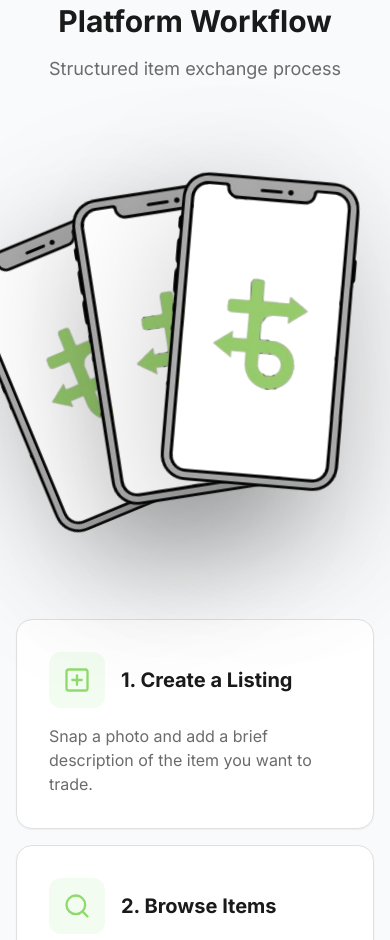
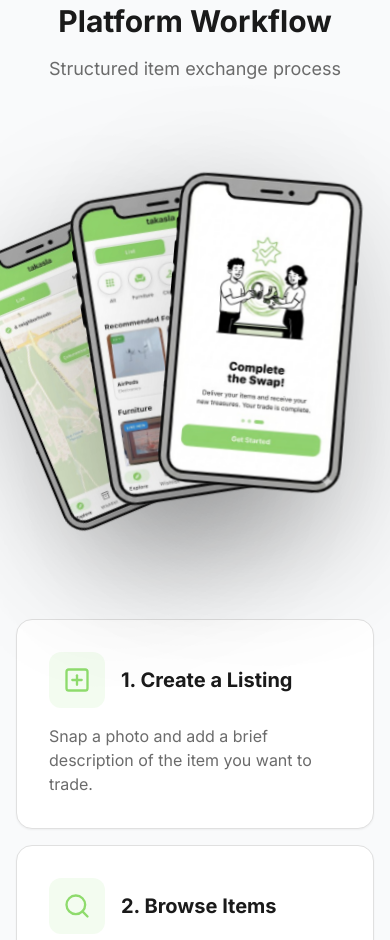
Before and after one commit to bahargunes/takasla-website, a plain HTML site: page index.html in a window 390 px wide. Shown: the part 1781-2721 px from the top of the page. Drawn offline with nearby package versions, Linux system fonts and the light colour scheme.

Commit message:
feat: update phone stack images with new map view, onboard, and explore page assets

```diff
--- a/index.html
+++ b/index.html
@@ -161,12 +161,12 @@
                     <!-- Left: Phone Stack Animation -->
                     <div class="phone-stack-wrapper">
                         <div class="phone-stack" id="phone-stack">
-                            <img src="assets/phone.png" alt="Takasla App Screen 1" class="phone-card phone-left"
+                            <img src="assets/map_view.png" alt="Takasla App Screen 1" class="phone-card phone-left"
                                 draggable="false">
-                            <img src="assets/phone.png" alt="Takasla App Screen 2" class="phone-card phone-right"
+                            <img src="assets/onboard_page.png" alt="Takasla App Screen 2" class="phone-card phone-right"
                                 draggable="false">
-                            <img src="assets/phone.png" alt="Takasla App Screen 3" class="phone-card phone-center"
-                                draggable="false">
+                            <img src="assets/explore_page.png" alt="Takasla App Screen 3"
+                                class="phone-card phone-center" draggable="false">
                         </div>
                     </div>
 
```
Also changed, not shown: assets/explore_page.png (added), assets/map_view.png (added), assets/onboard_page.png (added).
